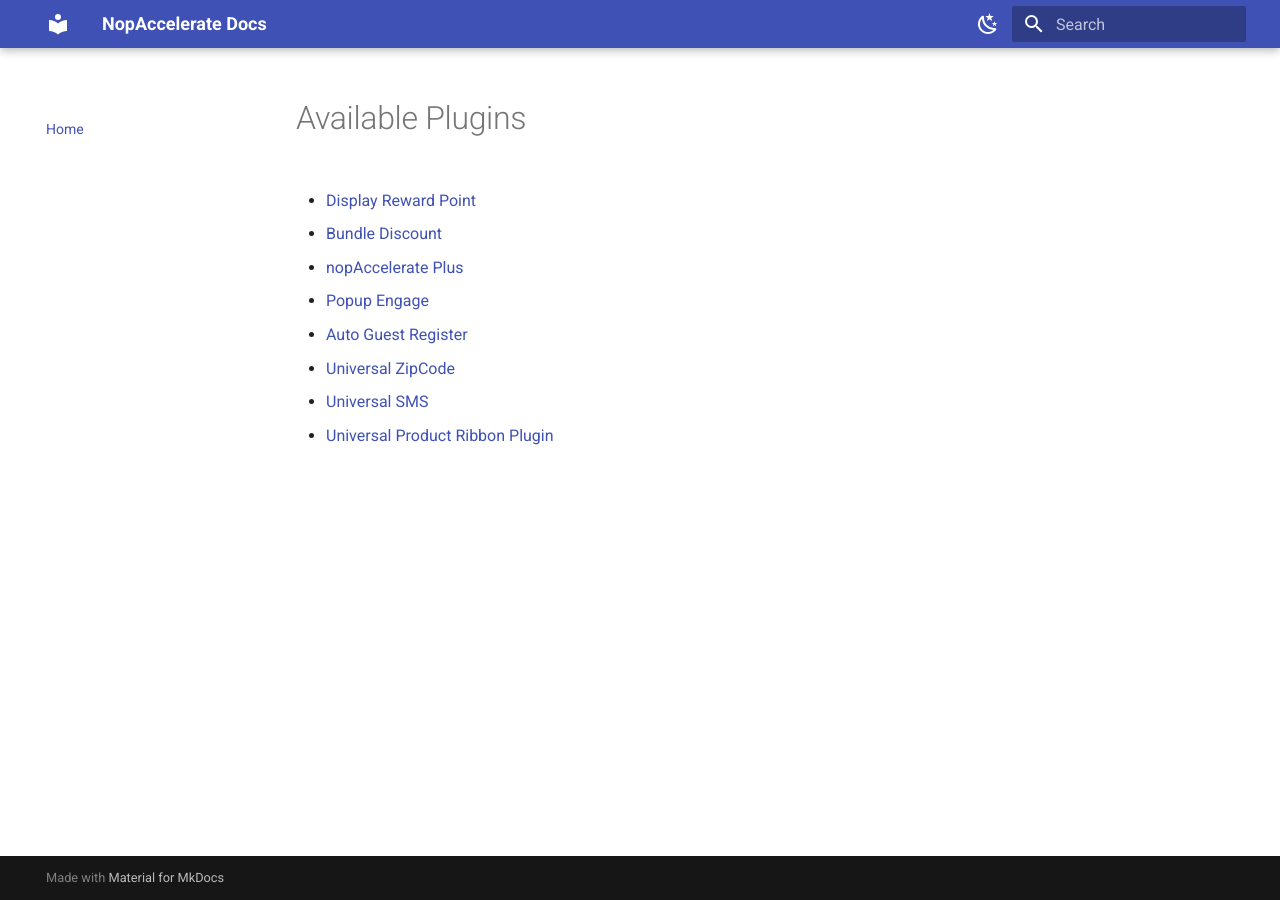
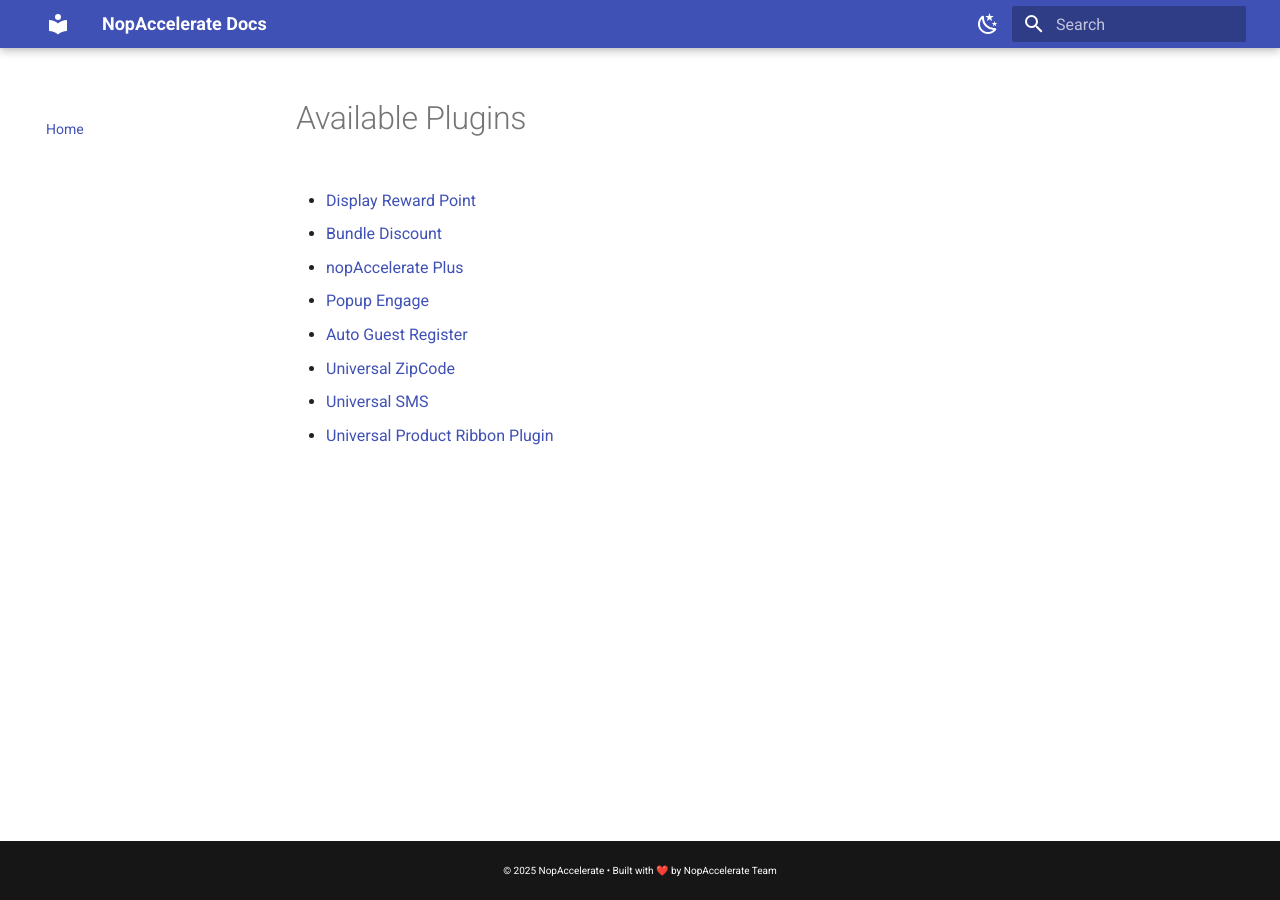
Before and after one commit to nopaccelerate-official/nop-extension-docs, an MkDocs documentation site: the page built from docs/index.md, in a window 1280 px wide. Built offline with MkDocs 1.6.1 and Material for MkDocs 9.7.7, drawn with Linux system fonts in a browser that asks for light colours.

Commit message:
Footer Manipulation

```diff
--- a/mkdocs.yml
+++ b/mkdocs.yml
@@ -1,6 +1,7 @@
 site_name: NopAccelerate Docs
 theme:
   name: material
+  custom_dir: overrides
   palette:
     - scheme: default
       primary: indigo
--- /dev/null
+++ b/overrides/partials/footer.html
@@ -0,0 +1,9 @@
+<footer class="md-footer">
+  <div class="md-footer-meta">
+    <div class="md-footer-meta__inner">
+        <p style="text-align:center; width:100%; padding: 10px 0;">
+            © 2025 NopAccelerate • Built with ❤️ by NopAccelerate Team
+        </p>
+    </div>
+  </div>
+</footer>
```
